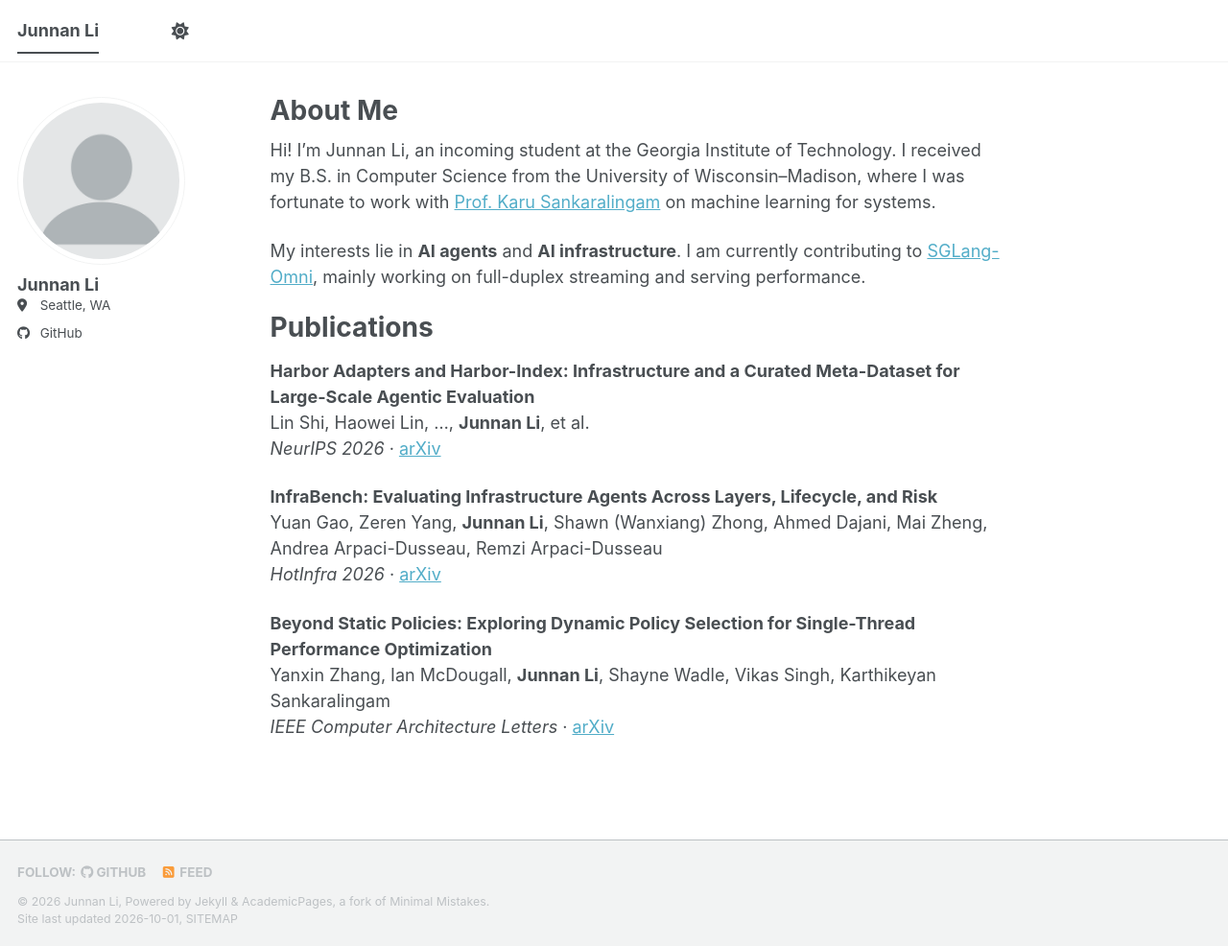
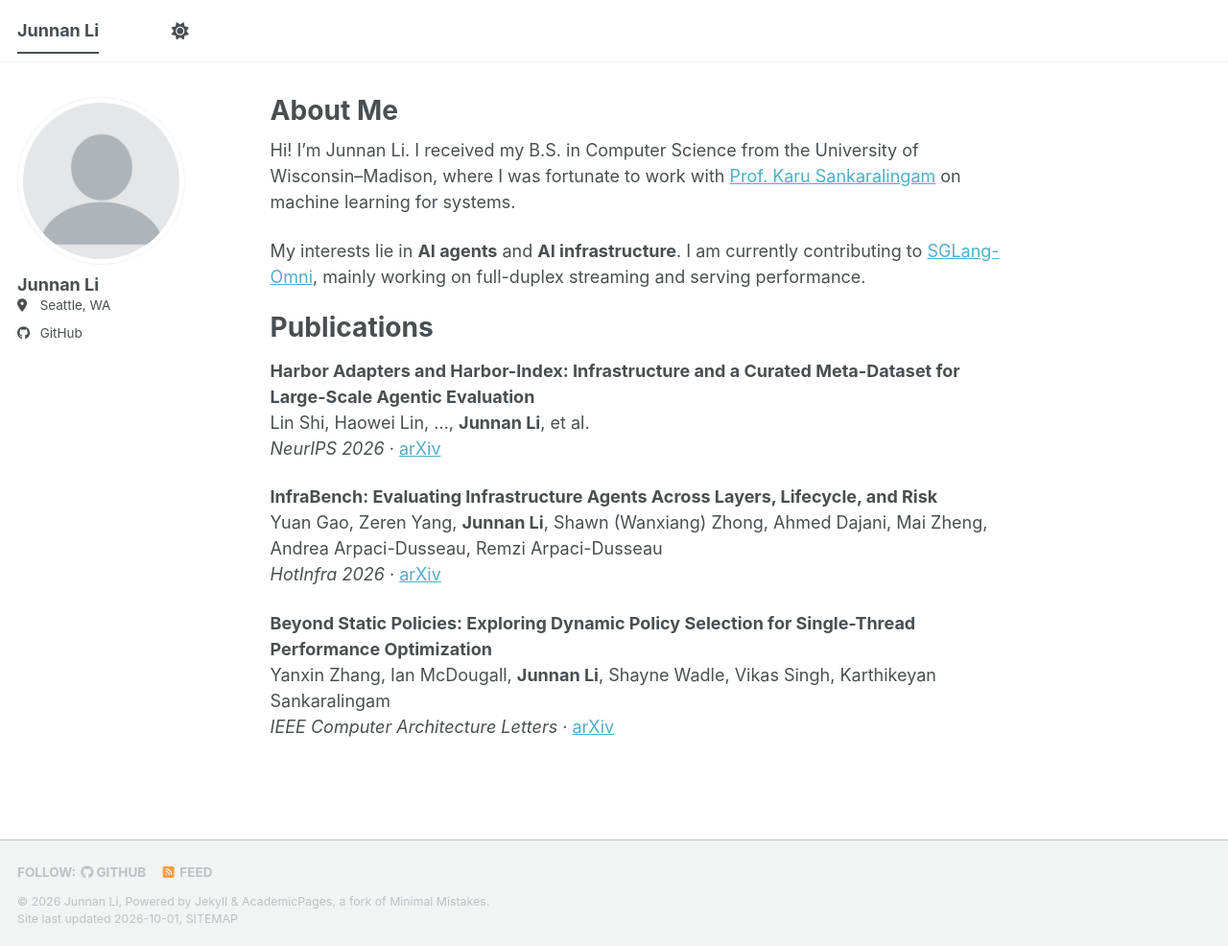
Before and after one commit to lijrjyan/lijrjyan.github.io, a Jekyll site: the page built from _pages/about.md, in a window 1280 px wide and 986 px high. Shown: the whole window at 96% size. Built offline with Jekyll 4.4.1, drawn with Linux system fonts in a browser that asks for light colours; a style sheet for code colours, icons or effects is not loaded.

Commit message:
Drop Georgia Tech line

```diff
--- a/_pages/about.md
+++ b/_pages/about.md
@@ -7,7 +7,7 @@ redirect_from:
   - /about.html
 ---
 
-Hi! I'm Junnan Li, an incoming student at the Georgia Institute of Technology. I received my B.S. in Computer Science from the University of Wisconsin–Madison, where I was fortunate to work with [Prof. Karu Sankaralingam](https://karu.sites.cs.wisc.edu/wiki/) on machine learning for systems.
+Hi! I'm Junnan Li. I received my B.S. in Computer Science from the University of Wisconsin–Madison, where I was fortunate to work with [Prof. Karu Sankaralingam](https://karu.sites.cs.wisc.edu/wiki/) on machine learning for systems.
 
 My interests lie in **AI agents** and **AI infrastructure**. I am currently contributing to [SGLang-Omni](https://github.com/sgl-project/sglang-omni), mainly working on full-duplex streaming and serving performance.
 
```
